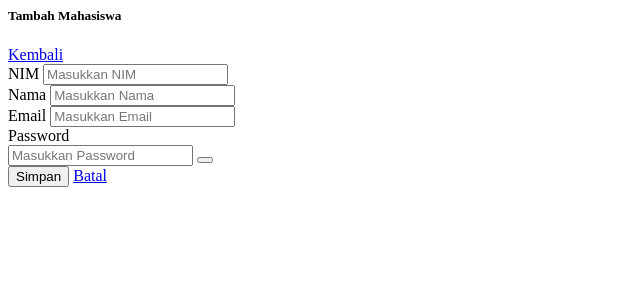
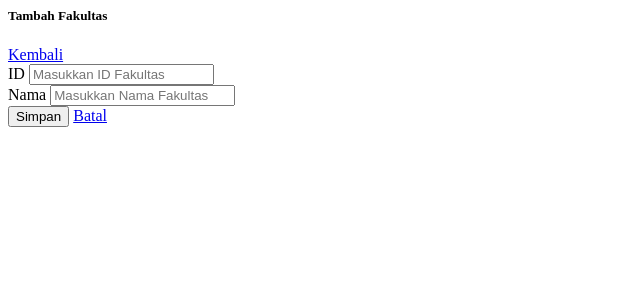
Before and after one commit to Dewa-Danny/24010110069_I-Dewa-Gde-Dannyswara_Tugas-3, a CodeIgniter app: the page made by application/views/fakultas/form.php in a window 1280 px wide. Shown: the top 300 px of the page, without its empty margins (0-640 px from the left). Run offline with CodeIgniter, Linux system fonts and the light colour scheme; data that the repository does not hold is empty.

Commit message:
Memodifikasi codingan di file form.php sekaligus memperbaiki fungsi ubah di file Fakultas.php

```diff
--- a/application/views/fakultas/form.php
+++ b/application/views/fakultas/form.php
@@ -3,53 +3,29 @@
 		<div class="card shadow border-0 mb-4">
 			<div class="card-header bg-secondary text-white d-flex flex-column flex-md-row justify-content-between align-items-md-center gap-2">
 				<div>
-					<h5 class="mb-0 fw-bold"><?php echo isset($button) && $button === 'Update' ? 'Ubah Mahasiswa' : 'Tambah Mahasiswa'; ?></h5>
+					<h5 class="mb-0 fw-bold"><?php echo isset($button) && $button === 'Update' ? 'Ubah Fakultas' : 'Tambah Fakultas'; ?></h5>
 				</div>
-				<a class="btn btn-light" href="<?php echo base_url('mahasiswa') ?>">Kembali</a>
+				<a class="btn btn-light" href="<?php echo base_url('fakultas') ?>">Kembali</a>
 			</div>
 			<div class="card-body">
 				<form action="<?php echo $action; ?>" method="post" novalidate>
 					<div class="mb-3">
-						<label for="mahasiswa_nim" class="form-label">NIM</label>
-						<input type="text" name="mahasiswa_nim" id="mahasiswa_nim" class="form-control <?php echo form_error('mahasiswa_nim') ? 'is-invalid' : (isset($_POST['mahasiswa_nim']) ? 'is-valid' : ''); ?>" value="<?php echo set_value('mahasiswa_nim', isset($mahasiswa['mahasiswa_nim']) ? $mahasiswa['mahasiswa_nim'] : ''); ?>" placeholder="Masukkan NIM">
-						<?php if (form_error('mahasiswa_nim')): ?>
-							<div class="invalid-feedback"><?php echo form_error('mahasiswa_nim'); ?></div>
+						<label for="fakultas_id" class="form-label">ID</label>
+						<input type="text" name="fakultas_id" id="fakultas_id" class="form-control <?php echo form_error('fakultas_id') ? 'is-invalid' : (isset($_POST['fakultas_id']) ? 'is-valid' : ''); ?>" value="<?php echo set_value('fakultas_id', isset($fakultas['fakultas_id']) ? $fakultas['fakultas_id'] : ''); ?>" placeholder="Masukkan ID Fakultas">
+						<?php if (form_error('fakultas_id')): ?>
+							<div class="invalid-feedback"><?php echo form_error('fakultas_id'); ?></div>
 						<?php endif; ?>
 					</div>
 					<div class="mb-3">
-						<label for="mahasiswa_nama" class="form-label">Nama</label>
-						<input type="text" name="mahasiswa_nama" id="mahasiswa_nama" class="form-control <?php echo form_error('mahasiswa_nama') ? 'is-invalid' : (isset($_POST['mahasiswa_nama']) ? 'is-valid' : ''); ?>" value="<?php echo set_value('mahasiswa_nama', isset($mahasiswa['mahasiswa_nama']) ? $mahasiswa['mahasiswa_nama'] : ''); ?>" placeholder="Masukkan Nama">
-						<?php if (form_error('mahasiswa_nama')): ?>
-							<div class="invalid-feedback"><?php echo form_error('mahasiswa_nama'); ?></div>
-						<?php endif; ?>
-					</div>
-					<div class="mb-3">
-						<label for="mahasiswa_email" class="form-label">Email</label>
-						<input type="text" name="mahasiswa_email" id="mahasiswa_email" class="form-control <?php echo form_error('mahasiswa_email') ? 'is-invalid' : (isset($_POST['mahasiswa_email']) ? 'is-valid' : ''); ?>" value="<?php echo set_value('mahasiswa_email', isset($mahasiswa['mahasiswa_email']) ? $mahasiswa['mahasiswa_email'] : ''); ?>" placeholder="Masukkan Email">
-						<?php if (form_error('mahasiswa_email')): ?>
-							<div class="invalid-feedback"><?php echo form_error('mahasiswa_email'); ?></div>
-						<?php endif; ?>
-					</div>
-					<div class="mb-3">
-						<label for="mahasiswa_password" class="form-label">Password</label>
-						<div class="input-group has-validation">
-							<input type="password" name="mahasiswa_password" id="mahasiswa_password" class="form-control <?php echo form_error('mahasiswa_password') ? 'is-invalid' : (isset($_POST['mahasiswa_password']) ? 'is-valid' : ''); ?>" value="" placeholder="Masukkan Password" aria-describedby="passwordHelp">
-							<button class="btn btn-outline-secondary btn-toggle-password" type="button" tabindex="-1" aria-label="Toggle password visibility">
-								<i class="bi bi-eye"></i>
-							</button>
-							<?php if (form_error('mahasiswa_password')): ?>
-								<div class="invalid-feedback"><?php echo form_error('mahasiswa_password'); ?></div>
-							<?php elseif (isset($_POST['mahasiswa_password'])): ?>
-								<div class="valid-feedback">Looks good!</div>
-							<?php endif; ?>
-						</div>
-						<?php if (isset($button) && $button === 'Update'): ?>
-							<div id="passwordHelp" class="form-text">Kosongkan jika tidak ingin diubah.</div>
+						<label for="fakultas_name" class="form-label">Nama</label>
+						<input type="text" name="fakultas_name" id="fakultas_name" class="form-control <?php echo form_error('fakultas_name') ? 'is-invalid' : (isset($_POST['fakultas_name']) ? 'is-valid' : ''); ?>" value="<?php echo set_value('fakultas_name', isset($fakultas['fakultas_name']) ? $fakultas['fakultas_name'] : ''); ?>" placeholder="Masukkan Nama Fakultas">
+						<?php if (form_error('fakultas_name')): ?>
+							<div class="invalid-feedback"><?php echo form_error('fakultas_name'); ?></div>
 						<?php endif; ?>
 					</div>
 					<div class="d-flex gap-2">
 						<button type="submit" class="btn btn-primary"><?php echo isset($button) ? $button : 'Simpan'; ?></button>
-						<a href="<?php echo base_url('mahasiswa') ?>" class="btn btn-secondary">Batal</a>
+						<a href="<?php echo base_url('fakultas') ?>" class="btn btn-secondary">Batal</a>
 					</div>
 				</form>
 			</div>
```
Also changed, not shown: application/controllers/Fakultas.php (+6 -2 lines).
